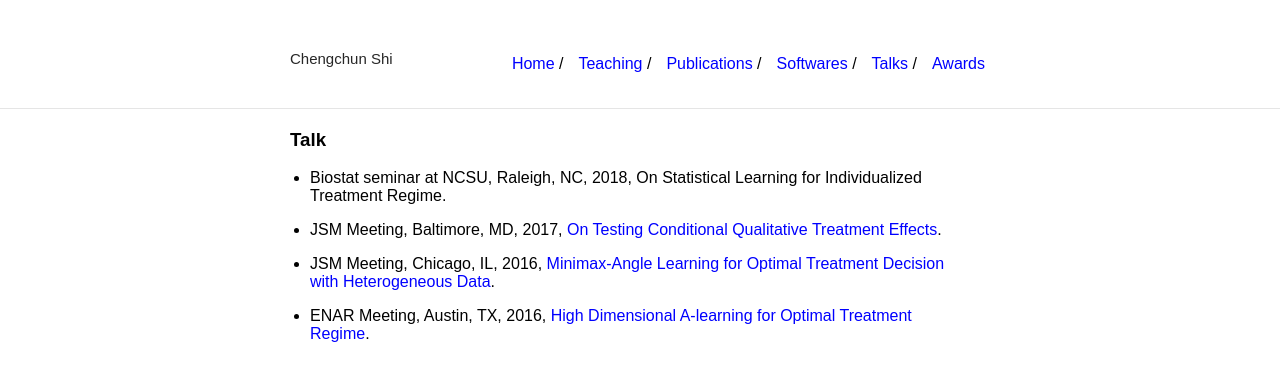
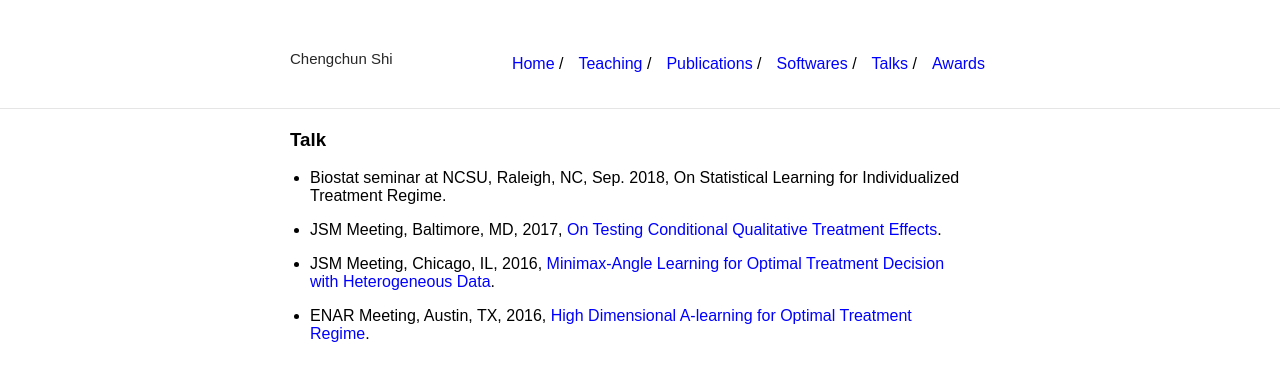
Before and after one commit to callmespring/callmespring.github.io, a Jekyll site: the page built from talk.md, in a window 1280 px wide. Shown: the top 381 px of the page. Built offline with Jekyll 4.4.1, drawn with Linux system fonts in a browser that asks for light colours.

Commit message:
Add files via upload

```diff
--- a/talk.md
+++ b/talk.md
@@ -5,7 +5,7 @@ title: Talk
 
 ### Talk
 
-* Biostat seminar at NCSU, Raleigh, NC, 2018, On Statistical Learning for Individualized Treatment Regime.
+* Biostat seminar at NCSU, Raleigh, NC, Sep. 2018, On Statistical Learning for Individualized Treatment Regime.
 
 * JSM Meeting, Baltimore, MD, 2017, [On Testing Conditional Qualitative Treatment Effects](./slides/JSM2017.pdf).
 
```
